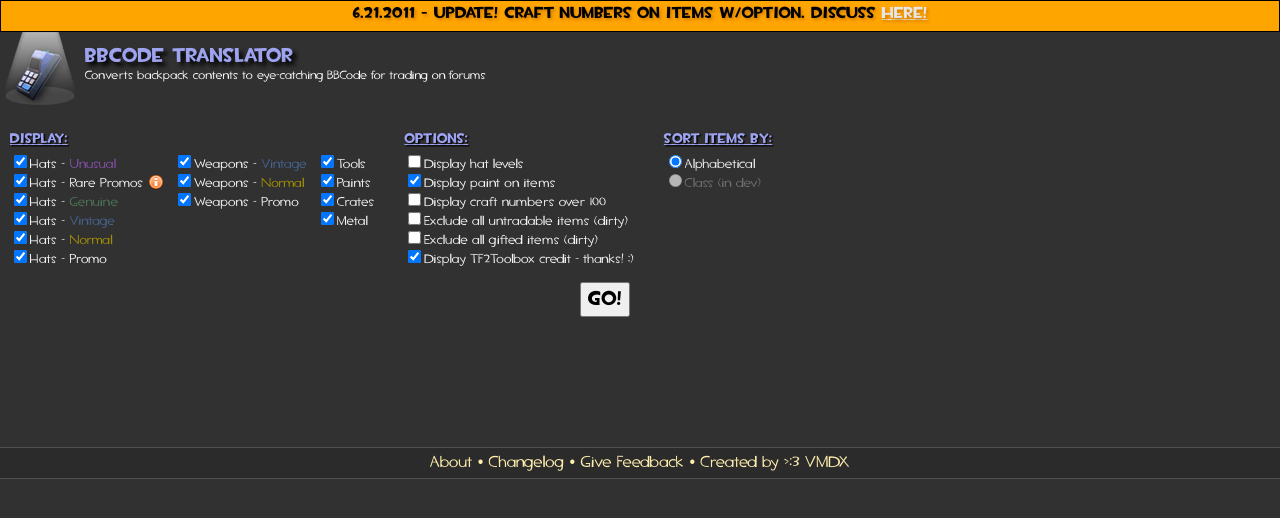
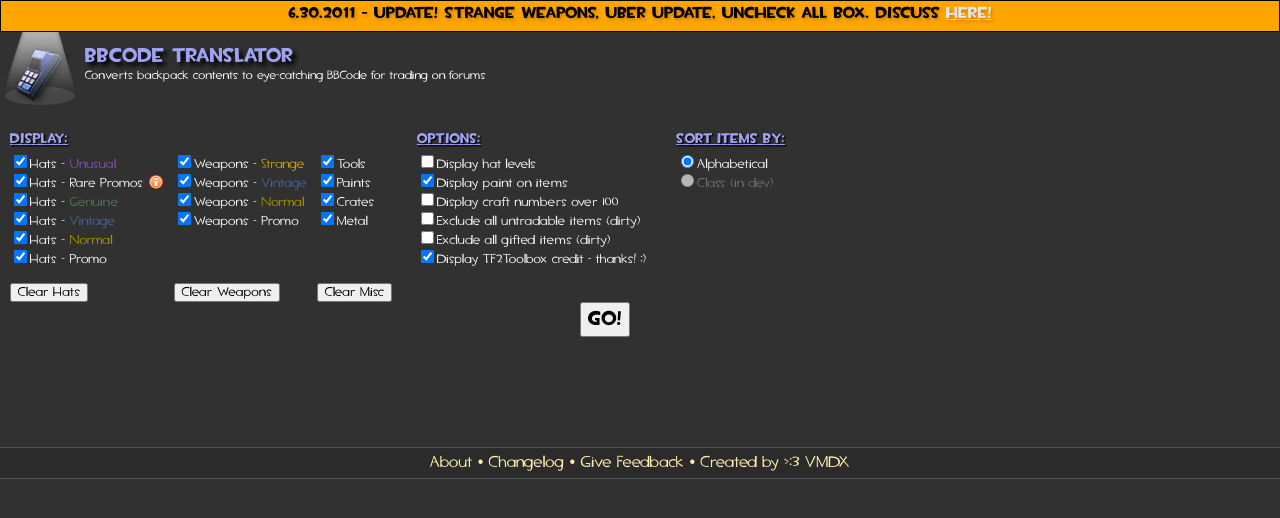
Before and after one commit to vmdx/tf2toolbox, a PHP site: page /bbcode_lookup.php in a window 1280 px wide. Shown: the part 101-619 px from the top of the page. Run offline with PHP 8.4, Linux system fonts and the light colour scheme; the visitor is signed in with stand-in values (Sample User, id 1); data that the repository does not hold is empty.

Commit message:
strange weps, clear buttons, uber update stuff

```diff
--- a/bbcode_lookup.php
+++ b/bbcode_lookup.php
@@ -7,6 +7,8 @@
 	<link href="stylesheets/bbcode_style.css" media="screen" rel="stylesheet" type="text/css" />
 	<link rel="shortcut icon" href="media/favicon.ico" />
 	<link rel="icon" type="image/png" href="media/engie_toolbox_32.png" />
+	<script type="text/javascript" src="javascript/jquery-1.4.4.min.js"></script>
+  <script type="text/javascript" src="javascript/jquery.qtip-1.0.0-rc3.js"></script>
 </head>
 <body>
   <div id="header">
@@ -35,7 +37,7 @@
   /* UNCOMMENT FOR A NEWSBAR */
   else {
    echo '  <div id="error_bar">'."\n";
-   echo '    <span id="error_msg">'."6.21.2011 - Update! Craft numbers on items w/option. Discuss <a href='http://forums.steampowered.com/forums/showthread.php?p=23042751#post23042751'>HERE!</a>"."</span>\n";
+   echo '    <span id="error_msg">'."6.30.2011 - Update! Strange weapons, Uber update, uncheck all box. Discuss <a href='http://forums.steampowered.com/forums/showthread.php?p=23042751#post23042751'>HERE!</a>"."</span>\n";
    echo "  </div>\n";
   }
 ?>
@@ -53,25 +55,29 @@
       <div id="checkboxes">
         <div class="checkbox_column">
           <span class="checkbox_title">Display:</span>
-          <input type="checkbox" name="u_hats" value="True" checked>Hats - <span style="color: #8650AC">Unusual</span><br />
-          <input type="checkbox" name="hp_hats" value="True" checked>Hats - Rare Promos  <img id="rare_promos_tooltip" class="info_tooltip" src="media/info_tooltip.png"><br />
-          <input type="checkbox" name="g_hats" value="True" checked>Hats - <span style="color: #4D7455">Genuine</span><br />
-          <input type="checkbox" name="v_hats" value="True" checked>Hats - <span style="color: #476291">Vintage</span><br />
-          <input type="checkbox" name="hats" value="True" checked>Hats - <span style="color: #A59003">Normal</span><br />
-          <input type="checkbox" name="p_hats" value="True" checked>Hats - Promo<br />
+          <input type="checkbox" name="u_hats" value="True" class="hat_box" checked>Hats - <span style="color: #8650AC">Unusual</span><br />
+          <input type="checkbox" name="hp_hats" value="True" class="hat_box" checked>Hats - Rare Promos  <img id="rare_promos_tooltip" class="info_tooltip" src="media/info_tooltip.png"><br />
+          <input type="checkbox" name="g_hats" value="True" class="hat_box" checked>Hats - <span style="color: #4D7455">Genuine</span><br />
+          <input type="checkbox" name="v_hats" value="True" class="hat_box" checked>Hats - <span style="color: #476291">Vintage</span><br />
+          <input type="checkbox" name="hats" value="True" class="hat_box" checked>Hats - <span style="color: #A59003">Normal</span><br />
+          <input type="checkbox" name="p_hats" value="True" class="hat_box" checked>Hats - Promo<br />
+					<button type="button" class="uncheck_button" onclick="uncheckAll('hat_box')">Clear Hats</button>
         </div>
         <div class="checkbox_column">
           <span class="checkbox_title"></span>
-          <input type="checkbox" name="v_weps" value="True" checked>Weapons - <span style="color: #476291">Vintage</span><br />
-          <input type="checkbox" name="weps" value="True" checked>Weapons - <span style="color: #A59003">Normal</span><br />
-          <input type="checkbox" name="p_weps" value="True" checked>Weapons - Promo<br />
+          <input type="checkbox" name="s_weps" value="True" class="wp_box" checked>Weapons - <span style="color: #CD9B1D">Strange</span><br />
+          <input type="checkbox" name="v_weps" value="True" class="wp_box" checked>Weapons - <span style="color: #476291">Vintage</span><br />
+          <input type="checkbox" name="weps" value="True" class="wp_box" checked>Weapons - <span style="color: #A59003">Normal</span><br />
+          <input type="checkbox" name="p_weps" value="True" class="wp_box" checked>Weapons - Promo<br />
+					<button type="button" class="uncheck_button" onclick="uncheckAll('wp_box')">Clear Weapons</button>
         </div>
-        <div class="checkbox_column checkbox_column_bigright">
+        <div class="checkbox_column" style="width:90px;">
           <span class="checkbox_title"></span>
-          <input type="checkbox" name="tools" value="True" checked>Tools<br />
-          <input type="checkbox" name="paints" value="True" checked>Paints<br />
-          <input type="checkbox" name="crates" value="True" checked>Crates<br />
-          <input type="checkbox" name="metal" value="True" checked>Metal<br />
+          <input type="checkbox" name="tools" value="True" class="misc_box" checked>Tools<br />
+          <input type="checkbox" name="paints" value="True" class="misc_box" checked>Paints<br />
+          <input type="checkbox" name="crates" value="True" class="misc_box" checked>Crates<br />
+          <input type="checkbox" name="metal" value="True" class="misc_box" checked>Metal<br />
+					<button type="button" class="uncheck_button" onclick="uncheckAll('misc_box')">Clear Misc</button>
         </div>
 
         <div class="checkbox_column checkbox_column_bigright">
@@ -90,6 +96,12 @@
           <input type="radio" name="output_sort" value="alpha" checked>Alphabetical<br />
           <input type="radio" name="output_sort" value="class" disabled><span style="color: #707070">Class (in dev)</span><br />
           <!-- <input type="radio" name="output_sort" value="item_slot" disabled><span style="color: #707070">Item Slot (in dev!)</span><br /> -->
+					<!-- <br />
+					<span class="checkbox_title">Backpack Link:</span>
+					<input type="radio" name="inc_bp_link" value="none" checked>None<br />
+          <input type="radio" name="inc_bp_link" value="tf2b">TF2B<br />
+          <input type="radio" name="inc_bp_link" value="tf2items">TF2Items<br />
+          <input type="radio" name="inc_bp_link" value="optf2">OPTF2<br /> -->
         </div>
 
           <!-- <span class="checkbox_title">Output:</span>
@@ -130,6 +142,15 @@
 
       </div>
 
+			<script>
+			function uncheckAll(class_str) {
+				var class_sel = '.' + class_str;
+				$(class_sel).each(function(index) {
+					this.checked = false;
+				});
+			}
+			</script>
+
       <?php
       if(!empty($_SESSION['steamID'])) {
         echo '<input type="submit" id="lookup_submit" value="Go!" />';
@@ -144,7 +165,7 @@
 
   <!-- <div id="adstrip">
     <div id="adbox" style="width:468px; margin:auto;">
-      <script type="text/javascript"><!--
+      <script type="text/javascript">
       google_ad_client = "ca-pub-2260733802952622";
       /* Standard Banner */
       google_ad_slot = "1084975241";
@@ -161,8 +182,6 @@
   require('footer.php');
   ?>
 
-  <script type="text/javascript" src="javascript/jquery-1.4.4.min.js"></script>
-  <script type="text/javascript" src="javascript/jquery.qtip-1.0.0-rc3.js"></script>
   <script>
   $(document).ready(function() {
 
--- a/metal_lookup.php
+++ b/metal_lookup.php
@@ -109,7 +109,7 @@
 
   <!-- <div id="adstrip">
     <div id="adbox" style="width:468px; margin:auto;">
-      <script type="text/javascript"><!--
+      <script type="text/javascript">
       google_ad_client = "ca-pub-2260733802952622";
       /* Standard Banner */
       google_ad_slot = "1084975241";
--- a/stylesheets/bbcode_style.css
+++ b/stylesheets/bbcode_style.css
@@ -1,7 +1,7 @@
 /* BBCode lookup */
 #checkboxes {
 	clear:both;
-	height: 150px;
+	height: 170px;
 	padding-top: 20px;
 	padding-left: 10px;
 	color: #f2f2f2;
@@ -10,13 +10,21 @@
 	text-align:left;
 	font-family: TFSec;
 	font-size:13px;
-	height: 130px;
+	height: 170px;
 	float:left;
 	margin-right: 10px;
+	position: relative;
 }
 
 .checkbox_column_bigright {
 	margin-right: 30px;
+	position: relative;
+}
+
+.uncheck_button {
+  font-size: 13px;
+  position: absolute;
+  bottom: 0;
 }
 
 .checkbox_title {
```
Also changed, not shown: backpack_data.php (+31 -12 lines), bbcode_result.php (+33 -8 lines), index.php (+6 -6 lines), changelog.txt.
